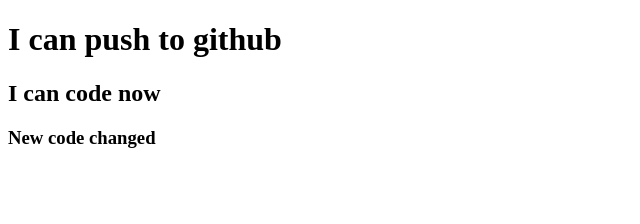
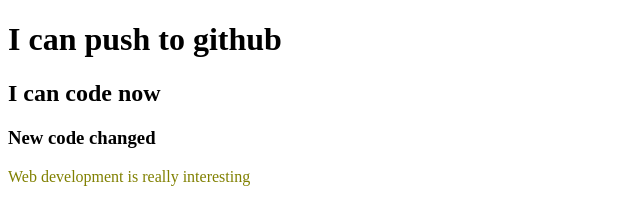
Before and after one commit to NisratZahan/my-second-repo, a plain HTML site: page index.html in a window 1280 px wide. Shown: the whole page, without its empty margins (0-640 px from the left). Drawn offline with Linux system fonts and the light colour scheme.

Commit message:
styles added

```diff
--- a/index.html
+++ b/index.html
@@ -5,10 +5,12 @@
     <meta http-equiv="X-UA-Compatible" content="IE=edge">
     <meta name="viewport" content="width=device-width, initial-scale=1.0">
     <title>My Second Repo</title>
+    <link rel="stylesheet" href="style.css">
 </head>
 <body>
   <h1>I can push to github</h1>
   <h2>I can code now</h2>
   <h3>New code changed</h3>
+  <p>Web development is really interesting </p>
 </body>
 </html>
--- /dev/null
+++ b/style.css
@@ -0,0 +1,3 @@
+p{
+    color: olive;
+}
```
